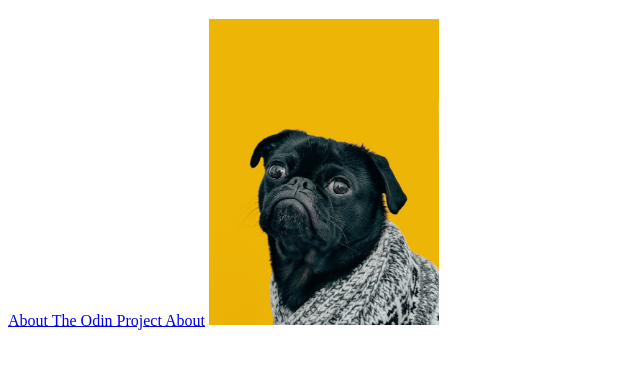
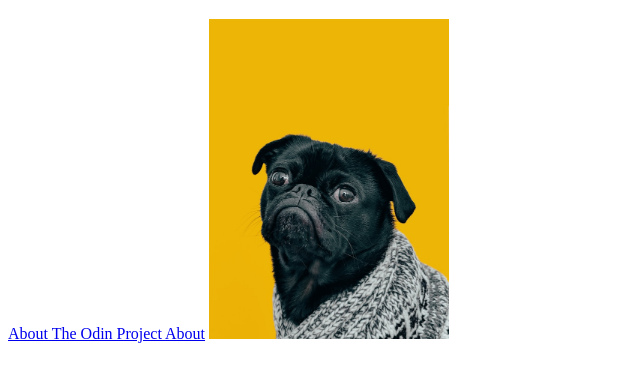
Before and after one commit to javelain/Odin_Project, a plain HTML site: page odin-links-and-images/index.html in a window 1280 px wide. Shown: the part 61-442 px from the top of the page, without its empty margins (0-640 px from the left). Drawn offline with Linux system fonts and the light colour scheme.

Commit message:
Just testing the commit Here we go

```diff
--- a/odin-links-and-images/index.html
+++ b/odin-links-and-images/index.html
@@ -11,6 +11,6 @@
         About The Odin Project
     </a>
     <a href="./pages/about.html">About</a>
-    <img src="./images/dog.jpg"  width="230" alt="Dog">
+    <img src="./images/dog.jpg"  width="240" alt="Dog">
 </body>
 </html>
```
